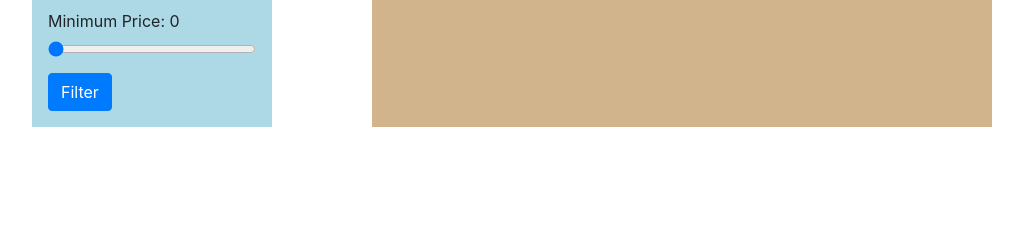
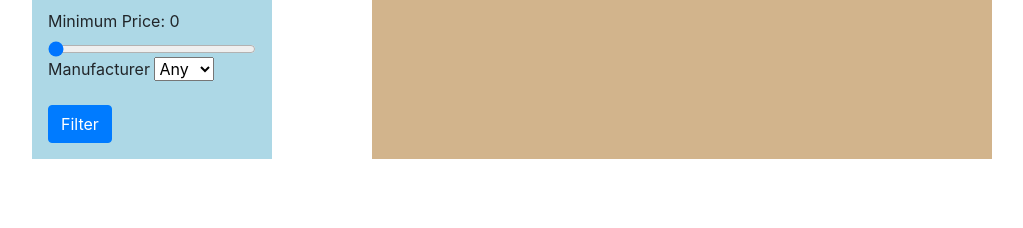
Before and after one commit to andykduong/PcBuilderWebsite, a Flask app: a page that uses flaskr/templates/parts_base.html in a window 1280 px wide. Shown: the part 256-484 px from the top of the page, without its empty margins (103-1126 px from the left). Run offline with Flask 3, Linux system fonts and the light colour scheme; data that the repository does not hold is empty; some libraries are stand-ins or nearby versions.

Commit message:
added manufacturer filter, and working for cpu

```diff
--- a/flaskr/routes.py
+++ b/flaskr/routes.py
@@ -18,12 +18,24 @@ def part_picker(pc_part):
 
     if request.method == 'POST':
         min_value = float(request.form.get('minSlider', default=0))
+        manufacturer = request.form.get('manuDropdown', default='')
     else:
         min_value = float(request.args.get('min', default=0))
+        manufacturer = request.args.get('manuDropdown', default='')
 
-    print(min_value)
+
+
     if pc_part == 'cpu':
-        cpu_entries = CPU.query.all()
+        cpu_entries = CPU.query
+
+        if min_value:
+            cpu_entries = cpu_entries.filter(CPU.price >= min_value)
+
+        if manufacturer:
+            manufacturer_pattern = f"%{manufacturer}%"
+            cpu_entries = cpu_entries.filter(CPU.model.like(manufacturer_pattern))
+
+        cpu_entries = cpu_entries.all()
         return render_template('parts/cpu.html', cpu_entries=cpu_entries, min_value=min_value, part=CPU)
     if pc_part == 'cpucooler':
         cpucooler_entries = CPUCooler.query.all()
--- a/flaskr/templates/parts_base.html
+++ b/flaskr/templates/parts_base.html
@@ -12,6 +12,14 @@
                 <div class="form-group">
                     <label for="rangeSlider" id="minValueDisplay">Minimum Price: {{ min_value }}</label>
                     <input type="range" class="form-control-range" min="0" max="{{ part.query.order_by(part.price.desc()).first().price }}" value="{{ min_value }}" id="minValSlider" name="minSlider">
+
+                    <label for="manuDropdown" id="manufac">Manufacturer</label>
+                    <select class="form-select" name="manuDropdown">
+                        <option value="">Any</option>
+                        <option value="amd">AMD</option>
+                        <option value="intel">Intel</option>
+                      </select>
+
                 </div>
 
                 <button class="btn btn-primary">Filter</button>
```
